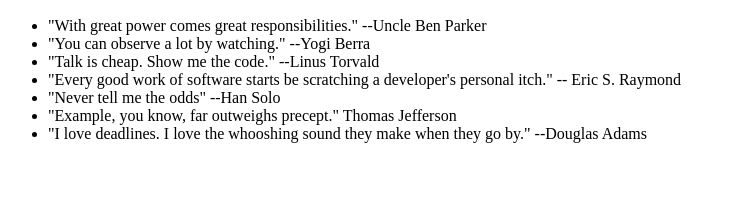
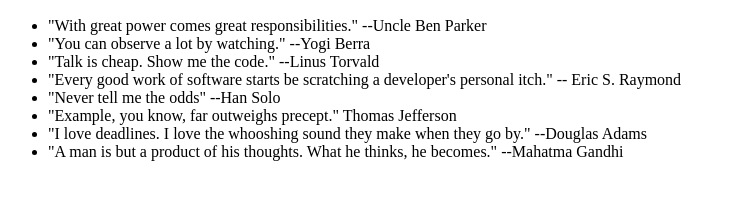
Before and after one commit to dwminto/04openSAPGIT, a plain HTML site: page index.html in a window 1280 px wide. Shown: the part 110-310 px from the top of the page, without its empty margins (0-735 px from the left). Drawn offline with Linux system fonts and the light colour scheme.

Commit message:
Added Mahatma Gandhi quote

```diff
--- a/index.html
+++ b/index.html
@@ -16,6 +16,7 @@
             <li>"Never tell me the odds" --Han Solo</li>
             <li>"Example, you know, far outweighs precept." Thomas Jefferson</li>
             <li>"I love deadlines. I love the whooshing sound they make when they go by." --Douglas Adams</li>
+            <li>"A man is but a product of his thoughts.  What he thinks, he becomes." --Mahatma Gandhi</li>
         </ul>
     </body>
 </html>
```
